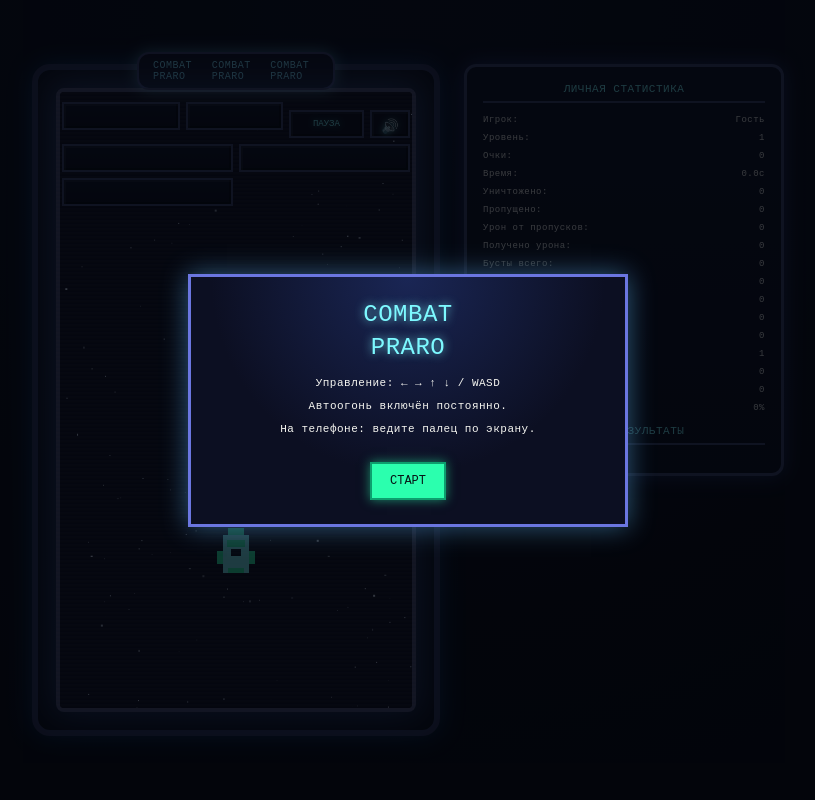
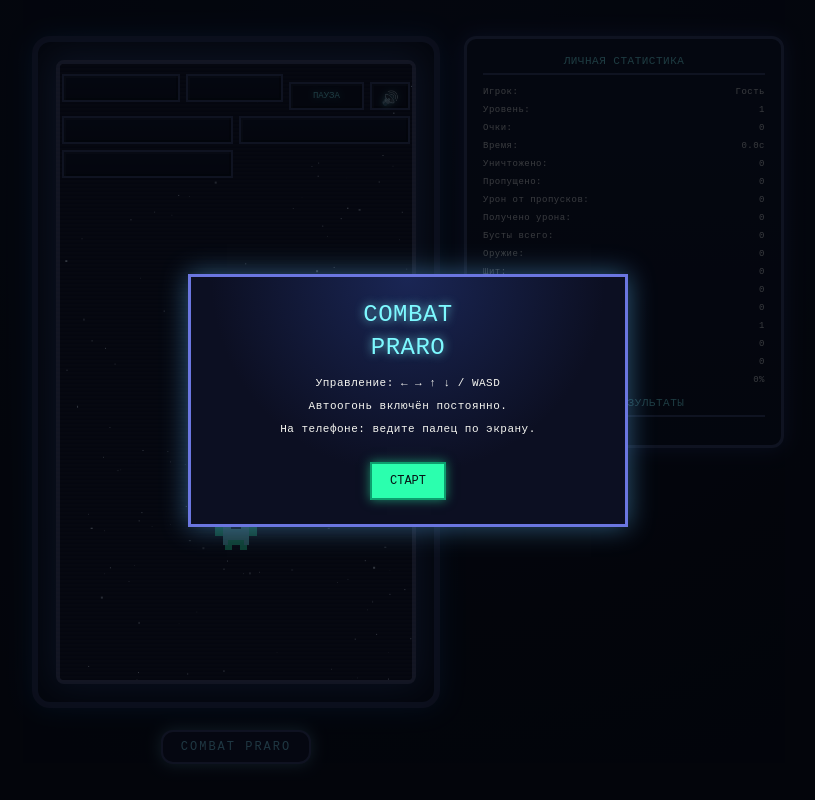
Before and after one commit to Grubeer/test_game, a plain HTML site: page index.html in a window 1280 px wide. Shown: the whole page, without its empty margins (232-1047 px from the left). Drawn offline with Linux system fonts and the light colour scheme.

Commit message:
Adjust layout, stats overlay, and level scaling

```diff
--- a/game.js
+++ b/game.js
@@ -113,14 +113,16 @@ const playerSkins = [
   },
 ];
 
-const levels = [
-  { level: 1, duration: 26, spawnRate: 2.6, enemySpeed: 42, powerRate: 8 },
-  { level: 2, duration: 28, spawnRate: 2.3, enemySpeed: 48, powerRate: 7 },
-  { level: 3, duration: 30, spawnRate: 2.0, enemySpeed: 55, powerRate: 6.5 },
-  { level: 4, duration: 32, spawnRate: 1.7, enemySpeed: 63, powerRate: 6 },
-  { level: 5, duration: 34, spawnRate: 1.5, enemySpeed: 70, powerRate: 5.6 },
-  { level: 6, duration: 36, spawnRate: 1.3, enemySpeed: 78, powerRate: 5.2 },
-];
+const levels = Array.from({ length: 50 }, (_, index) => {
+  const level = index + 1;
+  return {
+    level,
+    duration: 22 + Math.min(20, level * 0.6),
+    spawnRate: Math.max(0.8, 2.8 - level * 0.035),
+    enemySpeed: 40 + level * 1.6,
+    powerRate: Math.max(4.2, 7.8 - level * 0.06),
+  };
+});
 
 const enemyTypes = [
   {
@@ -179,6 +181,11 @@ const musicTracks = {
     tempo: 220,
     melody: [330, 392, 440, 392, 330, 294, 330, 392],
     bass: [110, 110, 123, 131, 110, 110, 123, 131],
+  },
+  mid: {
+    tempo: 210,
+    melody: [349, 392, 466, 392, 349, 330, 349, 392],
+    bass: [123, 123, 139, 147, 123, 123, 139, 147],
   },
   late: {
     tempo: 200,
@@ -863,8 +870,12 @@ function updateLevel(dt) {
     } else {
       state.levelIndex += 1;
       resetLevel();
-      if (state.levelIndex >= 3) {
+      if (state.levelIndex >= 34) {
         switchMusic("late");
+      } else if (state.levelIndex >= 17) {
+        switchMusic("mid");
+      } else {
+        switchMusic("early");
       }
     }
   }
@@ -897,13 +908,16 @@ function drawPlayer() {
   ctx.fillRect(x - width / 2, y - height / 2, width, height);
   ctx.fillStyle = skin.accent;
   ctx.fillRect(x - width / 2 + 4, y - height / 2 + 6, width - 8, 8);
-  ctx.fillRect(x - 10, y - height / 2 - 8, 20, 8);
-  ctx.fillRect(x - width / 2 - 8, y - 4, 8, 16);
-  ctx.fillRect(x + width / 2, y - 4, 8, 16);
+  ctx.fillRect(x - 12, y - height / 2 - 8, 24, 8);
+  ctx.fillRect(x - width / 2 - 10, y - 6, 10, 18);
+  ctx.fillRect(x + width / 2, y - 6, 10, 18);
+  ctx.fillRect(x - 6, y - height / 2 - 12, 12, 4);
   ctx.fillStyle = "#09111f";
-  ctx.fillRect(x - 6, y - height / 2 + 16, 12, 8);
+  ctx.fillRect(x - 6, y - height / 2 + 18, 12, 8);
   ctx.fillStyle = skin.accent;
   ctx.fillRect(x - width / 2 + 6, y + height / 2 - 6, width - 12, 6);
+  ctx.fillRect(x - width / 2 + 2, y + height / 2, 8, 6);
+  ctx.fillRect(x + width / 2 - 10, y + height / 2, 8, 6);
 
   if (shield > 0) {
     ctx.strokeStyle = palette.shield;
@@ -921,12 +935,15 @@ function drawEnemy(enemy) {
   ctx.fillStyle = palette.enemyAccent;
   ctx.fillRect(x - width / 2 + 4, y - height / 2 + 6, width - 8, 6);
   ctx.fillRect(x - 6, y + height / 2 - 6, 12, 6);
-  ctx.fillRect(x - width / 2 - 6, y - 2, 6, 10);
-  ctx.fillRect(x + width / 2, y - 2, 6, 10);
+  ctx.fillRect(x - width / 2 - 8, y - 4, 8, 12);
+  ctx.fillRect(x + width / 2, y - 4, 8, 12);
+  ctx.fillRect(x - 4, y - height / 2 - 6, 8, 4);
 
   if (type.armored) {
     ctx.fillStyle = "#3d2a2a";
     ctx.fillRect(x - 6, y - 6, 12, 12);
+    ctx.fillRect(x - width / 2 + 2, y - 2, 6, 10);
+    ctx.fillRect(x + width / 2 - 8, y - 2, 6, 10);
   }
 
   if (telegraph > 0) {
@@ -1188,6 +1205,10 @@ statsToggle.addEventListener("click", () => {
   statsPanel.classList.toggle("open");
 });
 
+pauseOverlay.addEventListener("click", () => {
+  togglePause();
+});
+
 startButton.addEventListener("click", () => {
   startGame();
   playerNameInput.value = state.stats.playerName || "";
--- a/index.html
+++ b/index.html
@@ -10,11 +10,6 @@
   <div class="layout">
     <div class="cabinet">
       <div class="cabinet-frame">
-        <div class="marquee">
-          <span>COMBAT PRARO</span>
-          <span>COMBAT PRARO</span>
-          <span>COMBAT PRARO</span>
-        </div>
         <canvas id="game" width="420" height="720"></canvas>
         <div class="scanlines"></div>
         <div class="screen-glow"></div>
@@ -33,6 +28,7 @@
           </div>
         </div>
       </div>
+      <div class="marquee">Combat PRARO</div>
       <button class="stats-toggle" id="statsToggle">СТАТИСТИКА</button>
     </div>
 
--- a/style.css
+++ b/style.css
@@ -23,6 +23,7 @@ body {
   display: flex;
   gap: 24px;
   align-items: flex-start;
+  justify-content: center;
 }
 
 .cabinet {
@@ -53,20 +54,17 @@ canvas {
 }
 
 .marquee {
-  position: absolute;
-  top: -18px;
-  left: 50%;
-  transform: translateX(-50%);
+  margin-top: 10px;
   background: #0f1124;
   border: 2px solid #3d4370;
   border-radius: 12px;
-  padding: 6px 14px;
-  font-size: 10px;
+  padding: 8px 18px;
+  font-size: 12px;
   text-transform: uppercase;
-  display: flex;
-  gap: 10px;
+  letter-spacing: 2px;
   color: #81e3ff;
   box-shadow: 0 0 15px rgba(129, 227, 255, 0.5);
+  text-align: center;
 }
 
 .scanlines {
@@ -364,6 +362,10 @@ button:hover {
 
   .stats-panel.open {
     display: flex;
+    position: fixed;
+    inset: 10%;
+    z-index: 6;
+    overflow-y: auto;
   }
 
   .stats-toggle {
```
